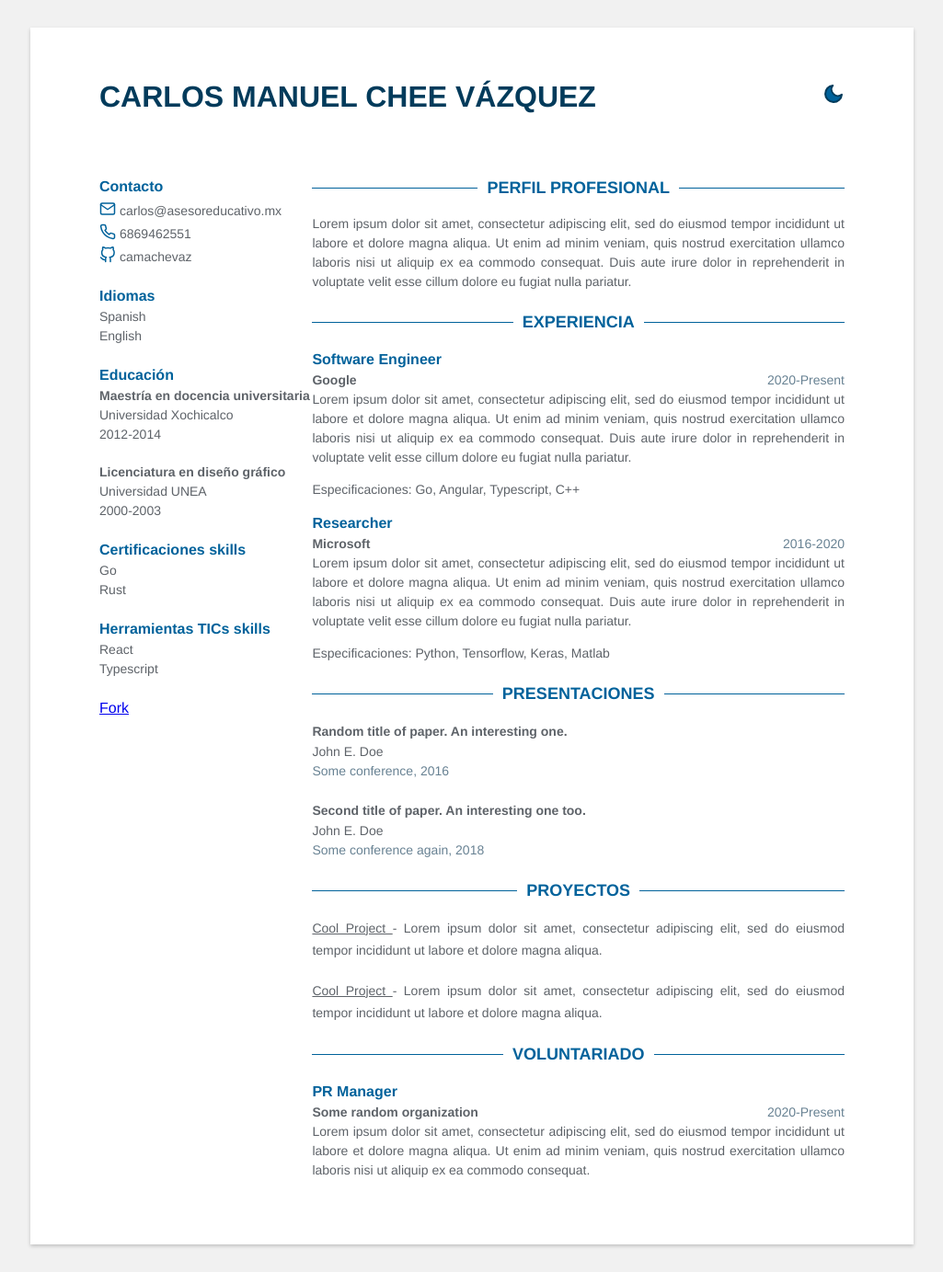
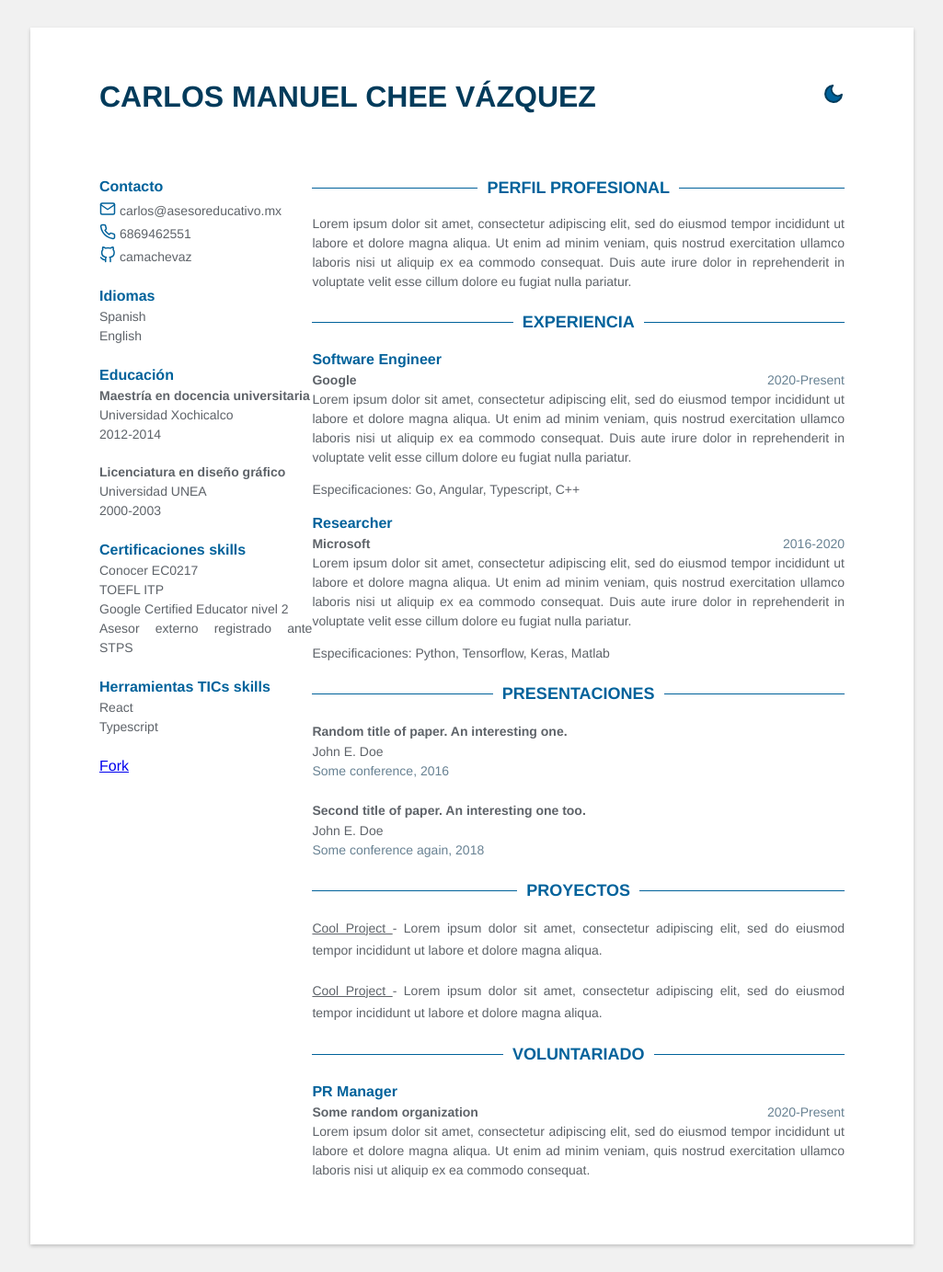
Before and after one commit to camachevaz/cv, a Jekyll site: the page built from index.html, in a window 1280 px wide. Shown: the whole page at 92% size, without its empty margins (127-1152 px from the left). Built offline with Jekyll 4.4.1, drawn with Linux system fonts in a browser that asks for light colours.

Commit message:
Update data.yml

```diff
--- a/_data/data.yml
+++ b/_data/data.yml
@@ -28,8 +28,10 @@ education:
 skills:
   - category: Certificaciones
     skill:
-      - Go
-      - Rust
+      - Conocer EC0217
+      - TOEFL ITP
+      - Google Certified Educator nivel 2
+      - Asesor externo registrado ante STPS
   - category: Herramientas TICs
     skill:
       - React
```
